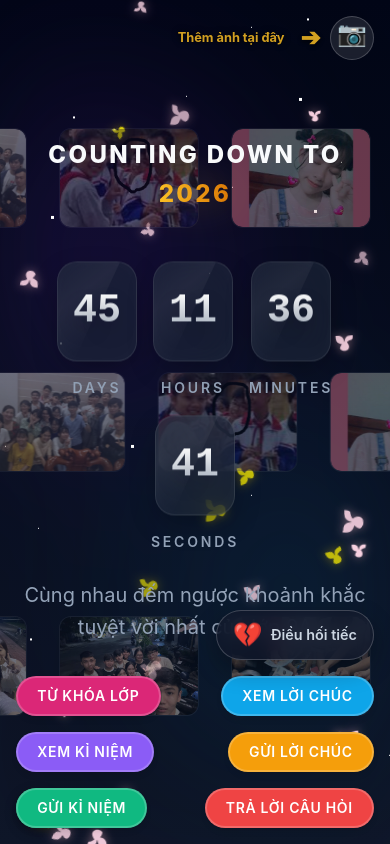
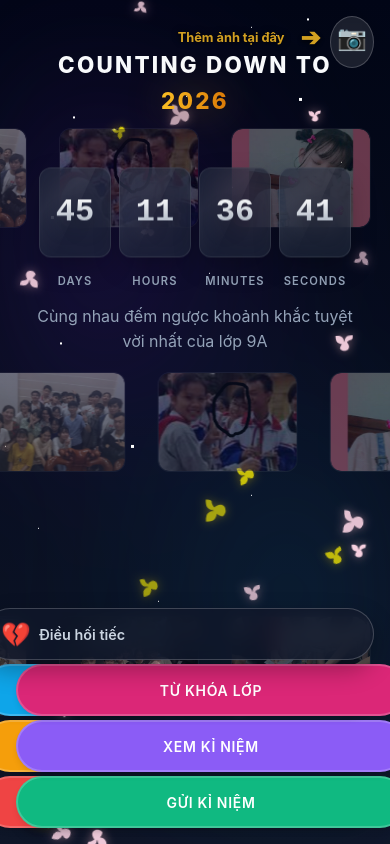
Before and after one commit to tuntoncute123/Tet2026_Tunton, a React (Vite) app: page / in a window 390 px wide. Built offline with nearby package versions, Linux system fonts and the light colour scheme; no server answers; the database is empty.

Commit message:
Optimize UI for iPhone 15: Fix QuestionPage, Countdown, and Home layout

```diff
--- a/src/App.css
+++ b/src/App.css
@@ -136,9 +136,54 @@
 @media (max-width: 640px) {
   .app-container {
     padding: 1rem;
+    padding-top: max(1rem, var(--safe-area-top));
+    height: 100dvh;
+    /* Dynamic viewport height for mobile browsers */
+    overflow-y: auto;
+    /* critical: allow scrolling on small screens */
+    pointer-events: auto;
+    /* Ensure full interaction */
+    justify-content: flex-start;
+    /* Align to top on mobile to avoid centering issues */
+  }
+
+  .hero {
+    margin-top: 2rem;
+    gap: 0.75rem;
+    max-width: 100%;
   }
 
   .title {
-    font-size: 2.5rem;
+    font-size: 2.25rem;
+    line-height: 1.2;
+  }
+
+  .subtitle {
+    font-size: 1rem;
+    margin-bottom: 1.5rem;
+    padding: 0 0.5rem;
+  }
+
+  .grid {
+    display: grid;
+    grid-template-columns: 1fr;
+    /* Single column for iPhone 15 width */
+    gap: 0.75rem;
+    margin-top: 1rem;
+    width: 100%;
+    padding-bottom: 4rem;
+    /* Extra padding for bottom safe area/scroll */
+  }
+
+  /* Adjust buttons/cards to be touch-friendly and compact */
+  .grid>* {
+    width: 100%;
+  }
+
+  /* Make sure buttons/components inside grid fill the width */
+  button {
+    width: 100%;
+    min-height: 52px;
+    /* Good touch target */
   }
 }
--- a/src/components/Countdown.css
+++ b/src/components/Countdown.css
@@ -114,19 +114,31 @@
 
 @media (max-width: 640px) {
     .timer-grid {
-        gap: 1rem;
+        gap: 0.5rem;
+        /* Reduced gap to fit all 4 items */
+        width: 100%;
+        justify-content: center;
     }
 
     .time-card {
-        width: 80px;
-        height: 100px;
+        width: 72px;
+        /* Optimized for ~393px width */
+        height: 90px;
+        border-radius: 12px;
     }
 
     .time-value {
-        font-size: 2.5rem;
+        font-size: 2rem;
+    }
+
+    .time-label {
+        font-size: 0.7rem;
+        /* Smaller label */
+        letter-spacing: 0.1em;
     }
 
     .countdown-title {
-        font-size: 1.5rem;
+        font-size: 1.4rem;
+        padding: 0 0.5rem;
     }
 }
--- a/src/components/QuestionPage.jsx
+++ b/src/components/QuestionPage.jsx
@@ -177,7 +177,29 @@ const QUESTIONS = [
             "C. AK43",
             "D. AK47"
         ],
-        correctAnswer: 0 // Index of "Con Cá Chép"
+        correctAnswer: 2 // Index of "Con Cá Chép"
+    },
+    {
+        id: 17,
+        question: "Vào tết 2025, cô Tâm đã lì xì cho mỗi đứa bao nhiêu tiền?",
+        options: [
+            "A. 10.000 VNĐ",
+            "B. 20.000 VNĐ",
+            "C. 30.000 VNĐ",
+            "D. 40.000 VNĐ"
+        ],
+        correctAnswer: 1 // Index of "Con Cá Chép"
+    },
+    {
+        id: 18,
+        question: "Vào tết 2025, cô Tâm đã lì xì cho mỗi đứa bao nhiêu tiền?",
+        options: [
+            "A. 10.000 VNĐ",
+            "B. 20.000 VNĐ",
+            "C. 30.000 VNĐ",
+            "D. 40.000 VNĐ"
+        ],
+        correctAnswer: 1 // Index of "Con Cá Chép"
     },
 ];
 
--- a/src/components/UploadGalleryButton.css
+++ b/src/components/UploadGalleryButton.css
@@ -121,13 +121,13 @@
 
 @media (max-width: 640px) {
     .upload-gallery-btn {
-        top: 1rem;
+        top: max(1rem, var(--safe-area-top) + 0.5rem);
         right: 1rem;
         /* Adjust for mobile safe area if needed */
     }
 
     .upload-hint-container {
-        top: 1.2rem !important;
+        top: max(1.2rem, var(--safe-area-top) + 0.7rem) !important;
         right: 4rem !important;
     }
 
```
